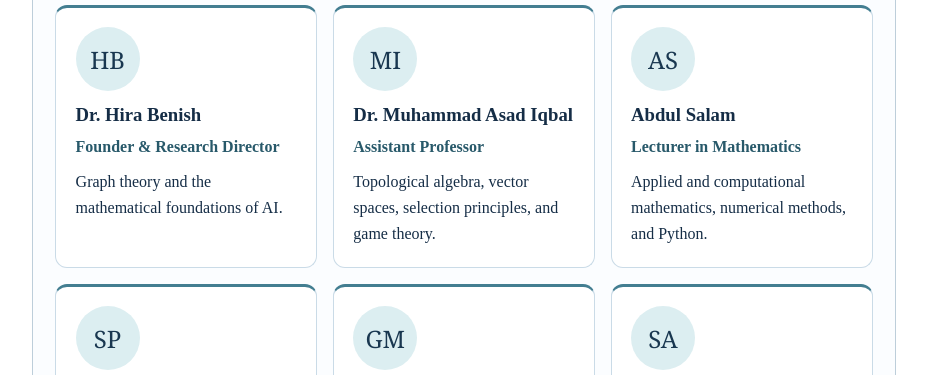
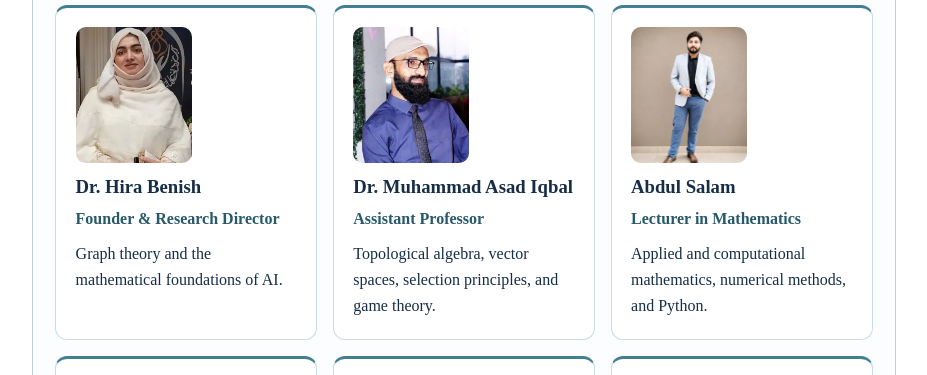
Before and after one commit to math-ai-lab/math-ai-lab.github.io, a plain HTML site: page collaborations-content.html in a window 1280 px wide. Shown: the part 348-723 px from the top of the page, without its empty margins (176-1103 px from the left). Drawn offline with Linux system fonts and the light colour scheme.

Commit message:
Add the six approved faculty portraits to the collaborator cards

```diff
--- a/collaborations-content.html
+++ b/collaborations-content.html
@@ -6,37 +6,37 @@
     <h2 id="faculty-title">Faculty collaborators</h2>
     <div class="faculty-directory">
       <article class="faculty-card">
-        <span class="faculty-monogram" aria-hidden="true">HB</span>
+        <img class="faculty-portrait" src="assets/faculty/hira-benish.webp" alt="" width="116" height="136" loading="lazy">
         <h3>Dr. Hira Benish</h3>
         <p class="faculty-role">Founder &amp; Research Director</p>
         <p>Graph theory and the mathematical foundations of AI.</p>
       </article>
       <article class="faculty-card">
-        <span class="faculty-monogram" aria-hidden="true">MI</span>
+        <img class="faculty-portrait" src="assets/faculty/muhammad-asad-iqbal.webp" alt="" width="116" height="136" loading="lazy">
         <h3>Dr. Muhammad Asad Iqbal</h3>
         <p class="faculty-role">Assistant Professor</p>
         <p>Topological algebra, vector spaces, selection principles, and game theory.</p>
       </article>
       <article class="faculty-card">
-        <span class="faculty-monogram" aria-hidden="true">AS</span>
+        <img class="faculty-portrait" src="assets/faculty/abdul-salam.webp" alt="" width="116" height="136" loading="lazy">
         <h3>Abdul Salam</h3>
         <p class="faculty-role">Lecturer in Mathematics</p>
         <p>Applied and computational mathematics, numerical methods, and Python.</p>
       </article>
       <article class="faculty-card">
-        <span class="faculty-monogram" aria-hidden="true">SP</span>
+        <img class="faculty-portrait" src="assets/faculty/samer-parveen.webp" alt="" width="116" height="136" loading="lazy">
         <h3>Samer Parveen</h3>
         <p class="faculty-role">Lecturer in Mathematics</p>
         <p>Fluid mechanics and computational models of blood flow.</p>
       </article>
       <article class="faculty-card">
-        <span class="faculty-monogram" aria-hidden="true">GM</span>
+        <img class="faculty-portrait" src="assets/faculty/ghulam-murtaza.webp" alt="" width="116" height="136" loading="lazy">
         <h3>Ghulam Murtaza</h3>
         <p class="faculty-role">Lecturer</p>
         <p>Computational biology, dynamical systems, and predictive modeling with machine learning.</p>
       </article>
       <article class="faculty-card">
-        <span class="faculty-monogram" aria-hidden="true">SA</span>
+        <img class="faculty-portrait" src="assets/faculty/shumaila-asghar.webp" alt="" width="116" height="136" loading="lazy">
         <h3>Shumaila Asghar</h3>
         <p class="faculty-role">Lecturer</p>
         <p>Programming and artificial intelligence.</p>
--- a/lab-grid.css
+++ b/lab-grid.css
@@ -40,15 +40,14 @@ main:has(.art-page, .research-notes)::before {
   border-radius: 12px;
   background: #fff;
 }
-.faculty-monogram {
-  display: inline-grid;
-  place-items: center;
-  width: 4rem;
-  height: 4rem;
-  border-radius: 50%;
+.faculty-portrait {
+  display: block;
+  width: 116px;
+  height: 136px;
+  object-fit: cover;
+  object-position: center 25%;
+  border-radius: 10px;
   background: #dceef1;
-  color: #193750;
-  font: 1.5rem Georgia, serif;
 }
 .faculty-card h3 { margin: .8rem 0 .3rem; letter-spacing: normal; }
 .faculty-card p { margin: .5rem 0 0; }
```
Also changed, not shown: collaborations.html (+6 -6 lines), assets/faculty/abdul-salam.webp (added), assets/faculty/ghulam-murtaza.webp (added), assets/faculty/hira-benish.webp (added), assets/faculty/muhammad-asad-iqbal.webp (added), assets/faculty/samer-parveen.webp (added), assets/faculty/shumaila-asghar.webp (added).
